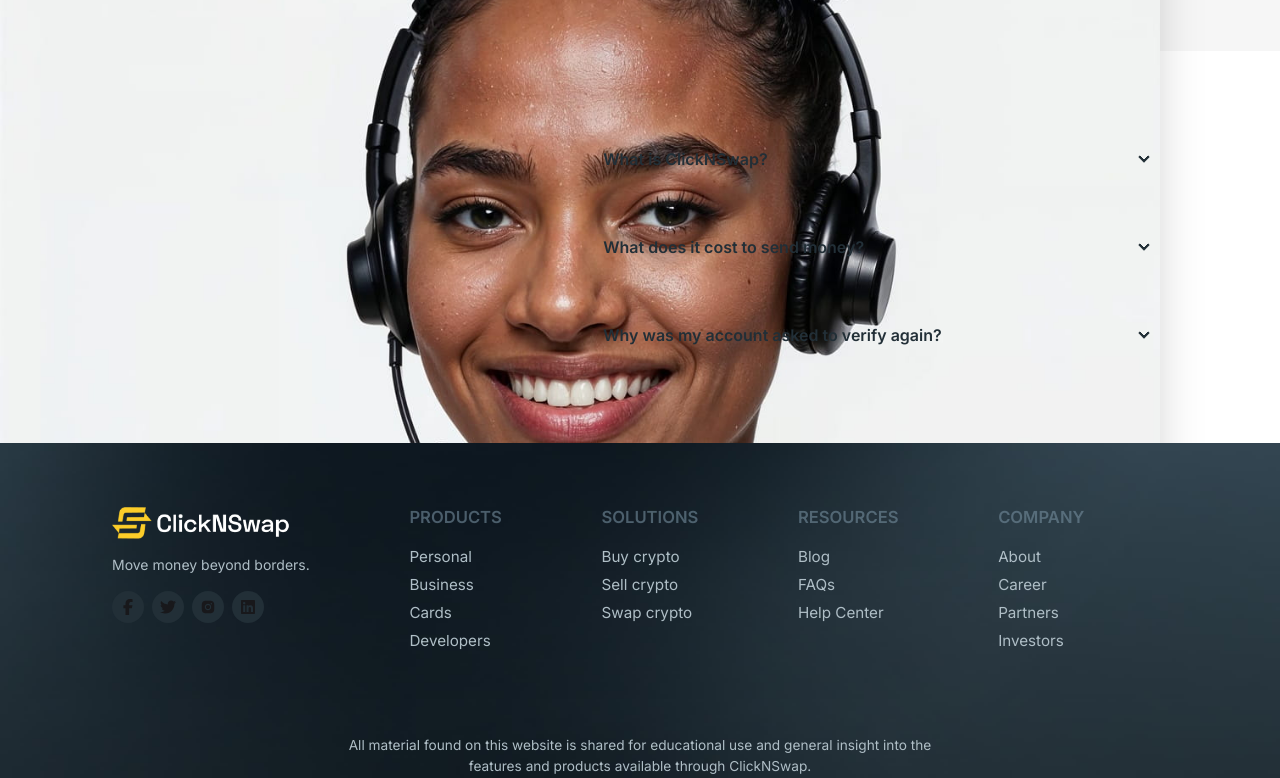
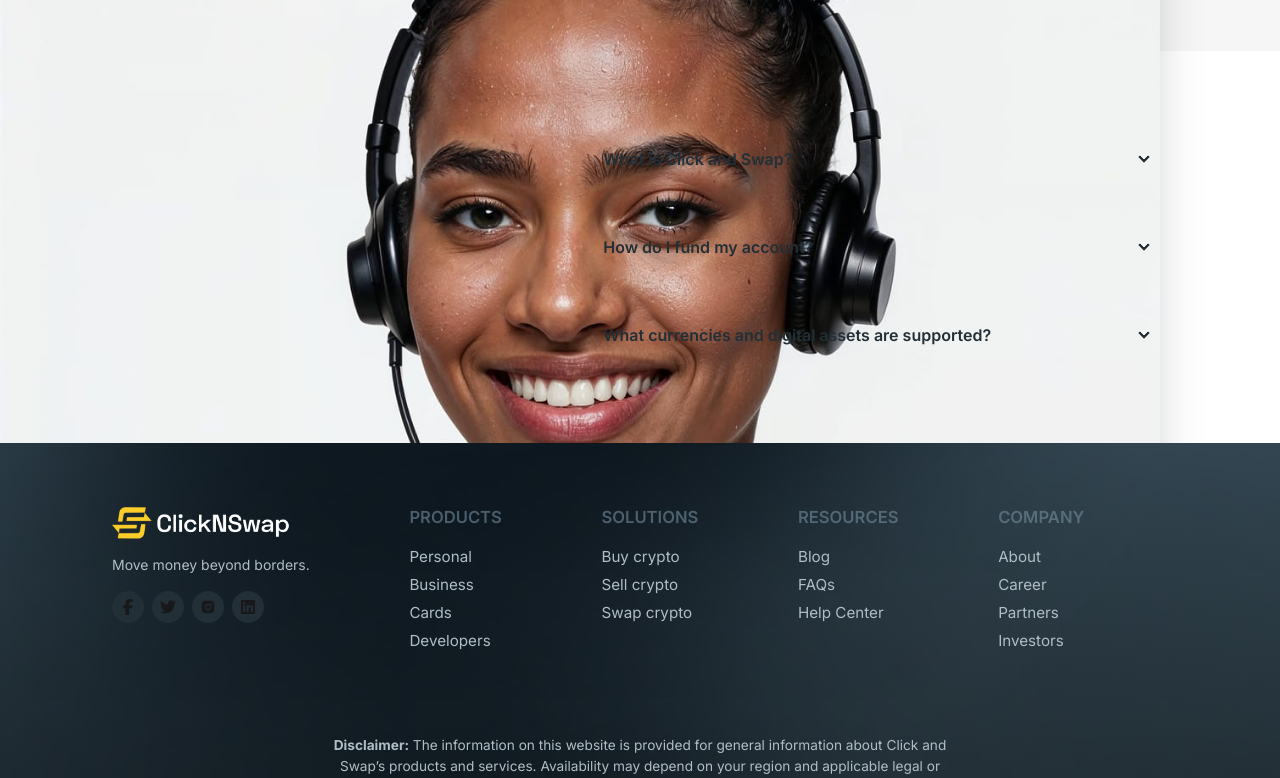
Before and after one commit to Clickandswap/swap-web-app, a Next.js app: page /help in a window 1280 px wide. Shown: the part 1620-2398 px from the top of the page. Built offline with nearby package versions, Linux system fonts and the light colour scheme.

Commit message:
Adjusted more pages

```diff
--- a/app/(home)/_components/InternationalCard.tsx
+++ b/app/(home)/_components/InternationalCard.tsx
@@ -1,3 +1,5 @@
+"use client";
+
 import { internationalDetails } from "@/common/data/card";
 import Button from "@/components/ui/Button";
 import Image from "next/image";
@@ -7,14 +9,21 @@ import {
   IoLogoAppleAppstore,
   IoLogoGooglePlaystore,
 } from "react-icons/io5";
+import { motion } from "framer-motion";
 
 function InternationalCard() {
   return (
     <main className="text-dark bg-[#FEE89D] md:h-187.5 relative overflow-hidden flex flex-col md:flex-row justify-between">
       <div className="md:w-[40%] w-full px-6 md:px-0 md:ps-28 py-16">
-        <h2 className="font-space_grotesk md:text-4xl text-3xl font-bold">
+        <motion.h2
+          initial={{ opacity: 0, x: -30 }}
+          whileInView={{ opacity: 1, x: 0 }}
+          viewport={{ once: true }}
+          transition={{ duration: 0.6 }}
+          className="font-space_grotesk md:text-4xl text-3xl font-bold"
+        >
           One international <br /> card for all your <br /> global spending
-        </h2>
+        </motion.h2>
         {/* <p className="my-8 md:text-base text-sm">
           From software subscriptions to ad spend; from global purchase to local
           payments, our physical, virtuals and Prepaid cards covers you on all
@@ -22,15 +31,30 @@ function InternationalCard() {
         </p> */}
 
         <div className="my-8">
-          {internationalDetails.map((item) => (
-            <div key={item.id} className="flex gap-3 my-4">
-              <IoCheckmarkCircleOutline className={`h-6 w-6 ${item.id === 2 && "h-8 w-8"}`} />
+          {internationalDetails.map((item, index) => (
+            <motion.div
+              initial={{ opacity: 0, x: -30 }}
+              whileInView={{ opacity: 1, x: 0 }}
+              viewport={{ once: true }}
+              transition={{ delay: 0.4 * index, duration: 0.6 }}
+              key={item.id}
+              className="flex gap-3 my-4"
+            >
+              <IoCheckmarkCircleOutline
+                className={`h-6 w-6 ${item.id === 2 && "h-8 w-8"}`}
+              />
               <p className="font-medium">{item.details}</p>
-            </div>
+            </motion.div>
           ))}
         </div>
 
-        <div className="flex flex-col md:flex-row justify-between gap-4">
+        <motion.div
+          initial={{ opacity: 0, y: 30 }}
+          whileInView={{ opacity: 1, y: 0 }}
+          viewport={{ once: true }}
+          transition={{ duration: 0.6 }}
+          className="flex flex-col md:flex-row justify-between gap-4"
+        >
           <Button className="bg-dark md:w-1/2 text-light flex items-center justify-center gap-1.5 font-space_grotesk">
             {" "}
             <IoLogoAppleAppstore /> <IoLogoGooglePlaystore /> Download App{" "}
@@ -38,19 +62,28 @@ function InternationalCard() {
           <Button className="border border-dark text-dark md:w-1/2 font-space_grotesk">
             Use Prepaid
           </Button>
-        </div>
+        </motion.div>
       </div>
 
-      <div className="bg-[url(/logos/logo_big.png)] bg-contain md:h-full h-100 md:w-[65%] w-full bg-no-repeat bg-right">
+      <motion.div
+        initial={{ opacity: 0, }}
+        whileInView={{ opacity: 1,}}
+        viewport={{ once: true }}
+        transition={{
+          delay: 0.8,
+          duration: 0.8,
+        }}
+        className="bg-[url(/logos/logo_big.png)] bg-contain md:h-full h-100 md:w-[65%] w-full bg-no-repeat bg-right"
+      >
         <Image
-          src={"/landing_page/lady_holding_card.png"}
+          src={"/landing_page/lady_holding_card_updated.png"}
           alt="International card"
           width={1200}
           height={500}
-          className="md:w-auto md:h-auto w-full h-full md:object-contain object-cover md:absolute -right-90 top-0"
+          className="md:w-auto md:h-auto w-full h-full md:object-contain object-cover md:absolute -right-60 top-0"
           loading="lazy"
         />
-      </div>
+      </motion.div>
     </main>
   );
 }
--- a/app/(home)/company/_components/Team.tsx
+++ b/app/(home)/company/_components/Team.tsx
@@ -70,10 +70,10 @@ function Team() {
 
               {/* Text overlay box positioned cleanly over the image */}
               <div className="relative z-10 bg-[#FFEEB0] w-[90%] text-neutral-900 py-4 px-4 shadow-lg">
-                <h4 className="font-semibold text-lg leading-tight">
-                  {item.title}
-                </h4>
-                <p className="text-sm text-neutral-700 mt-0.5">{item.name}</p>
+                <h4 className="text-neutral-700 text-sm ">{item.title}</h4>
+                <p className="  mt-0.5 text-lg leading-tight font-semibold">
+                  {item.name}
+                </p>
               </div>
             </motion.div>
           ))}
--- a/app/(home)/page.tsx
+++ b/app/(home)/page.tsx
@@ -21,7 +21,7 @@ export default function Home() {
       <Transactions />
       <PortfolioSafely />
       {/* <Experience /> */}
-      <RateCalculator />
+      {/* <RateCalculator /> */}
       {/* <GettingStarted /> */}
       <Faqs />
       <FirstToExperience />
--- a/common/data/card.ts
+++ b/common/data/card.ts
@@ -157,7 +157,7 @@ export const gettingStartedSteps = [
   {
     id: 1,
     buttonPresent: true,
-    title: "Download the ClickandSwap app and sign up",
+    title: "Download the Click and Swap app and sign up",
     details:
       "Download the app on Android or iOS, sign up, and verify your identity.",
   },
--- a/common/data/navigation.ts
+++ b/common/data/navigation.ts
@@ -6,7 +6,7 @@ export const navLinks = [
   {
     id: 1,
     name: "Business",
-    to: "/business",
+    to: "/waitlist",
   },
   {
     id: 2,
--- a/components/home-constant/faqs.tsx
+++ b/components/home-constant/faqs.tsx
@@ -6,19 +6,19 @@ function Faqs() {
   const faqs = [
     {
       id: 1,
-      question: "What is ClickNSwap?",
+      question: "What is Click and Swap?",
       answer:
         "Click and Swap is a cross-border payments app. You can send, receive, exchange, and spend money across countries — funded by stablecoins and settled to local currency or your bank.",
     },
     {
       id: 2,
-      question: "What does it cost to send money?",
+      question: "How do I fund my account?",
       answer:
         "Fund your wallet by purchasing cryptocurrency from a reputable exchange and transferring it to your wallet address. You can also receive cryptocurrency from other users by sharing your wallet address.",
     },
     {
       id: 3,
-      question: "Why was my account asked to verify again?",
+      question: "What currencies and digital assets are supported?",
       answer:
         "To fund your wallet with any currency, you can use a cryptocurrency exchange that supports the currency you want to use. You can purchase the desired cryptocurrency on the exchange and then transfer it to your wallet address.",
     },
@@ -36,8 +36,7 @@ function Faqs() {
           Got Questions? We've Got Answers
         </h3>
         <p className="sm:text-base text-xs my-8">
-          We know you would have some questions. Here’s are some helpful tips on
-          frequently issues we’ve received over time.
+          We know you may have questions. Here are answers to the ones we get most often.
         </p>
       </motion.div>
 
--- a/components/layouts/Footer.tsx
+++ b/components/layouts/Footer.tsx
@@ -59,19 +59,20 @@ function Footer() {
       </footer>
 
       <div className="text-low_blue text-[13.67px] sm:w-[60%] my-20 mx-auto">
-        <p className="text-center w-full">
+        {/* <p className="text-center w-full">
           All material found on this website is shared for educational use and
           general insight into the features and products available through
           ClickNSwap.
-        </p>
+        </p> */}
 
         <p className="text-center my-4 w-full">
-          Our products and services can be accessed via the ClickNSwap App,
-          though availability may depend on your region and relevant legal or
-          regulatory conditions. We do our best to keep all information current
-          and reliable. However, we recommend conducting personal research and
-          considering your financial goals, level of knowledge, and risk
-          tolerance before making any investment choices.
+          <span className="font-bold">Disclaimer:</span> The information on this website is provided for general
+          information about Click and Swap’s products and services. Availability
+          may depend on your region and applicable legal or regulatory
+          requirements. While we strive to keep the information accurate and up
+          to date, features, pricing, and service availability may change
+          without notice. Please review the applicable Terms of Service and
+          other legal policies before using our services
         </p>
       </div>
 
```
